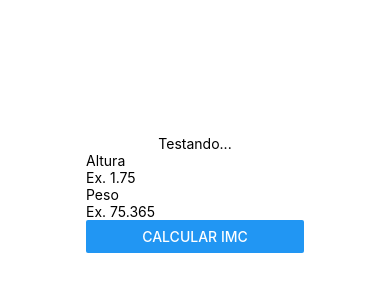
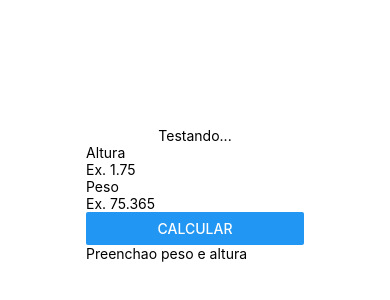
Before and after one commit to Milton-Neves/mobile-react-native, a React Native app: screen / in a window 390 px wide. Shown: the part 228-528 px from the top of the page. Built offline with nearby package versions, Linux system fonts and the light colour scheme.

Commit message:
função calcularImc

```diff
--- a/src/components/Form/ResultImc/index.js
+++ b/src/components/Form/ResultImc/index.js
@@ -4,8 +4,8 @@ import { View, Text } from "react-native";
 export default function ResultImc(props) {
     return (
         <View>
-            {/* <Text>{props.resultImc}</Text>
-            <Text>{props.messageResultImc}</Text> */}
+            <Text>{props.messageResultImc}</Text>
+            <Text>{props.resultImc}</Text>
         </View>
     )
 }
--- a/src/components/Form/index.js
+++ b/src/components/Form/index.js
@@ -1,17 +1,47 @@
-import React from "react";
+import React, { useState } from "react";
 import { View, Text, TextInput, Button } from "react-native";
+import ResultImc from "./ResultImc/";
 //AQUI, COLOQUEI TODO O FORMULÁRIO
 export default function Form() {
+
+    const [height, setHeight] = useState(null)
+    const [weight, setWeight] = useState(null)
+    const [messageImc, setMessageImc] = useState("Preenchao peso e altura")
+    const [imc, setImc] = useState(null)
+    const [textButton, setTextButton] = useState("Calcular")
+
+    function imcCalculator() {
+        return setImc((weight / (height * height)).toFixed(2))
+    }
+
+    function validationImc() {
+        if (weight != null && height != null) {
+            imcCalculator()
+            setHeight(null)
+            setWeight(null)
+            setMessageImc("Seu imc é igual a:")
+            setTextButton("Calcular Novamente")
+            return
+        }
+        setImc(null)
+        setTextButton("Calcular")
+        setMessageImc("Preencha o peso e a altura")
+    }
+
     return (
         <View>
             <View>
                 <Text>Altura</Text>
-                <TextInput placeholder="Ex. 1.75" keyboardType="numeric" />
+                <TextInput onChangeText={setHeight}
+                    value={height} placeholder="Ex. 1.75" keyboardType="numeric" />
                 <Text>Peso</Text>
-                <TextInput placeholder="Ex. 75.365" keyboardType="numeric" />
-                <Button title="Calcular IMC" />
+                <TextInput onChangeText={setWeight}
+                    value={weight} placeholder="Ex. 75.365" keyboardType="numeric" />
+                <Button
+                    onPress={() => validationImc()}
+                    title={textButton} />
             </View>
-            {/* <ResultImc messageResultImc={messageImc} resultImc={imc} /> */}
+            <ResultImc messageResultImc={messageImc} resultImc={imc} />
         </View>
     );
 }
```
